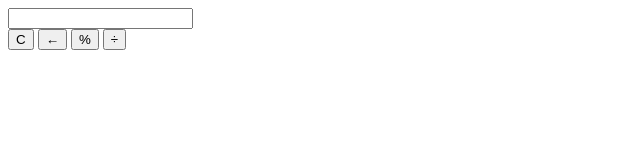
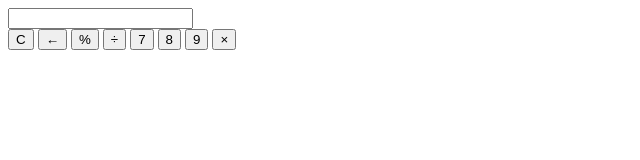
Before and after one commit to ShivanshDahiya5/Calculator, a plain HTML site: page index.html in a window 1280 px wide. Shown: the whole page, without its empty margins (0-640 px from the left). Drawn offline with Linux system fonts and the light colour scheme.

Commit message:
Add number buttons and multiplication operator to calculator

```diff
--- a/index.html
+++ b/index.html
@@ -16,3 +16,8 @@
             <button class="operator" onclick="deleteLast()" aria-label="Delete last digit">←</button>
             <button class="operator" onclick="setOperator('%')">%</button>
             <button class="operator" onclick="setOperator('÷')">÷</button>
+
+            <button onclick="appendValue('7')">7</button>
+            <button onclick="appendValue('8')">8</button>
+            <button onclick="appendValue('9')">9</button>
+            <button class="operator" onclick="setOperator('×')">×</button>
```
